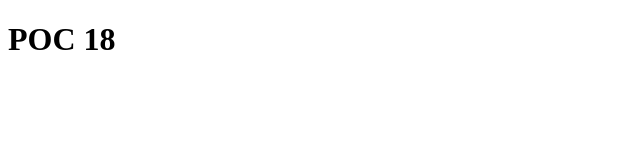
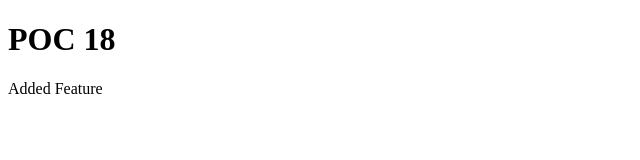
Before and after one commit to KotagiriKrishna/Poc18, a plain HTML site: page index.html in a window 1280 px wide. Shown: the whole page, without its empty margins (0-640 px from the left). Drawn offline with Linux system fonts and the light colour scheme.

Commit message:
added feature 1

```diff
--- a/index.html
+++ b/index.html
@@ -7,6 +7,9 @@
 </head>
 <body>
     <h1>POC 18 </h1>
+    <p>
+        Added Feature
+    </p>
 
 </body>
 </html>
```
